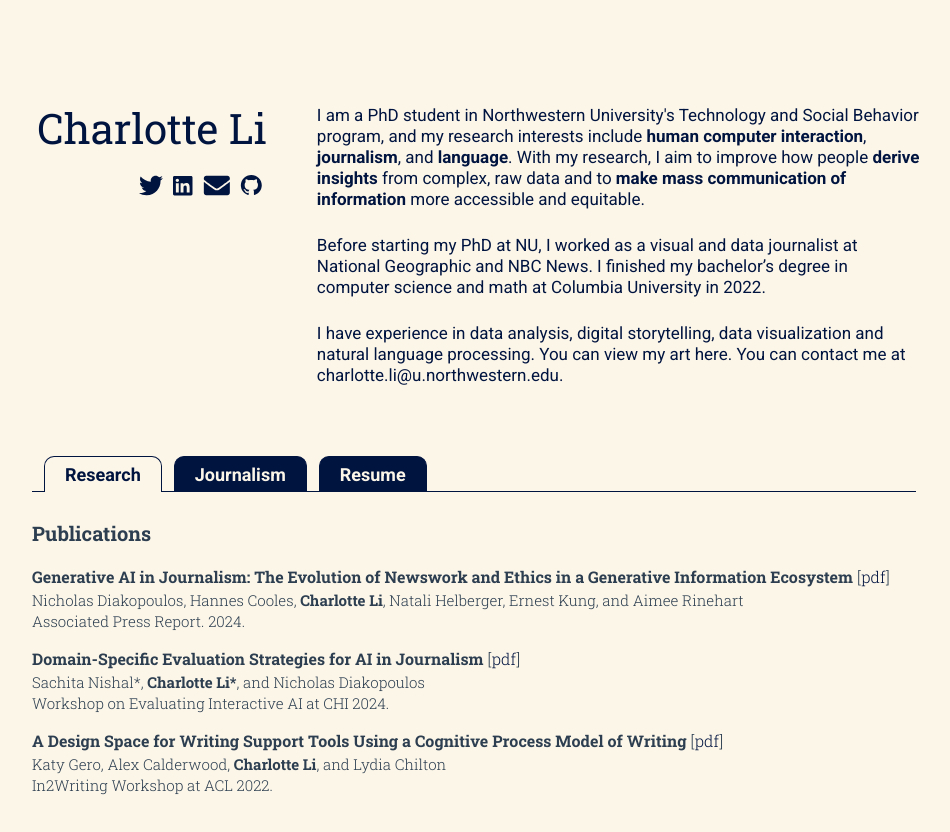
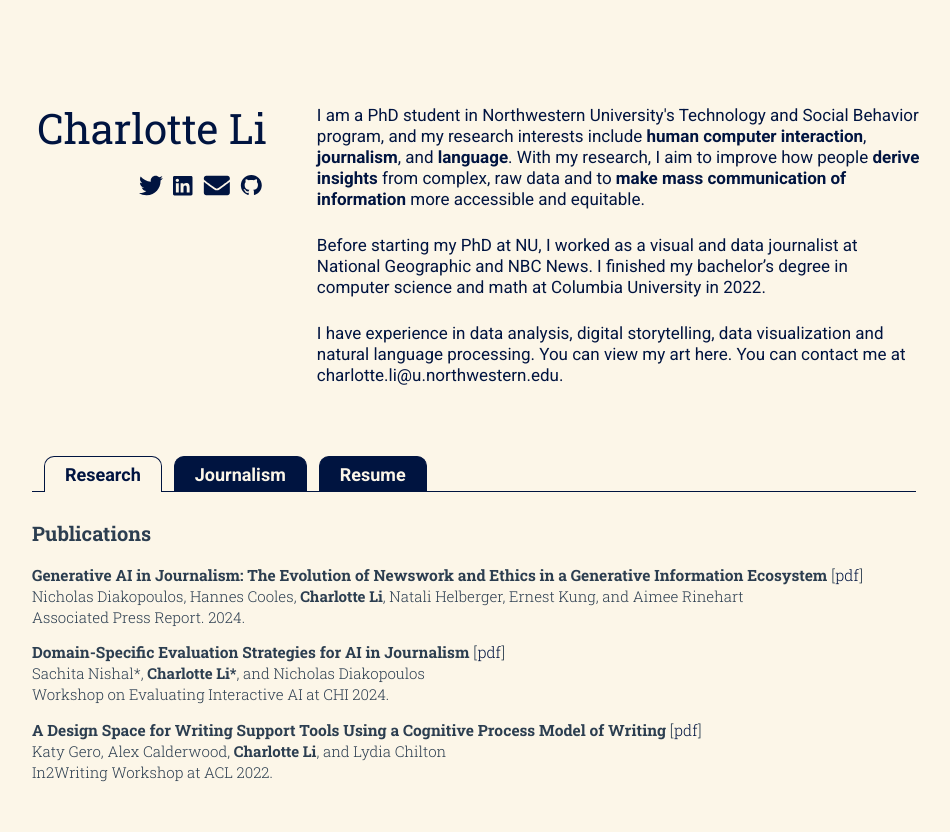
Before and after one commit to shallotly/shallotly.github.io, a Vue app: page / in a window 1280 px wide. Shown: the top 832 px of the page, without its empty margins (166-1116 px from the left). Built offline with nearby package versions, Linux system fonts and the light colour scheme.

Commit message:
Update research.vue

```diff
--- a/src/components/research.vue
+++ b/src/components/research.vue
@@ -51,8 +51,8 @@ h3 {
   margin-bottom: 1px;
   font-family: "Roboto Slab";
   font-weight: 700;
-  font-size: 16px;
-  line-height: 1.5rem;
+  font-size: 15.5px;
+  line-height: 1.25rem;
 }
 
 .pdf {
```
